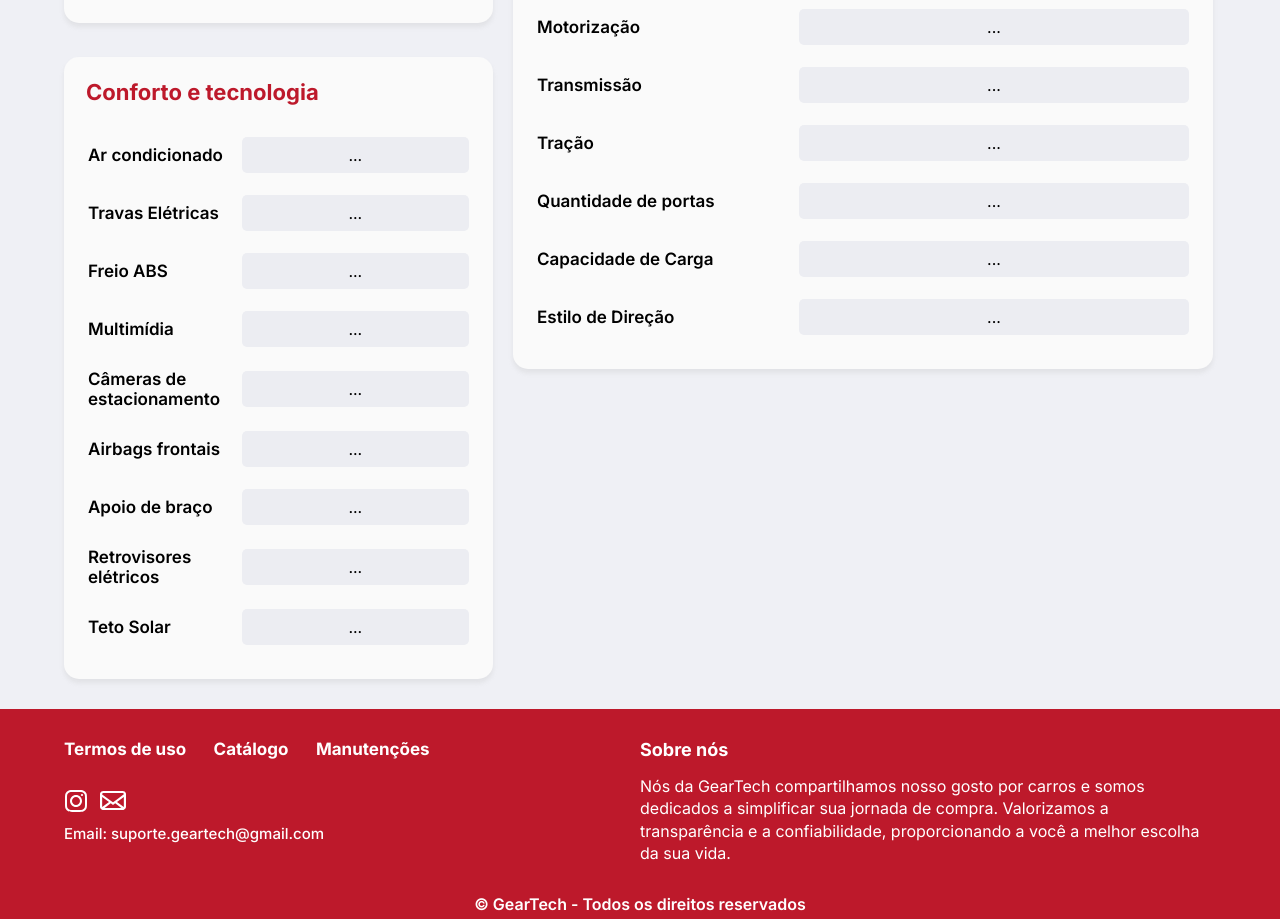
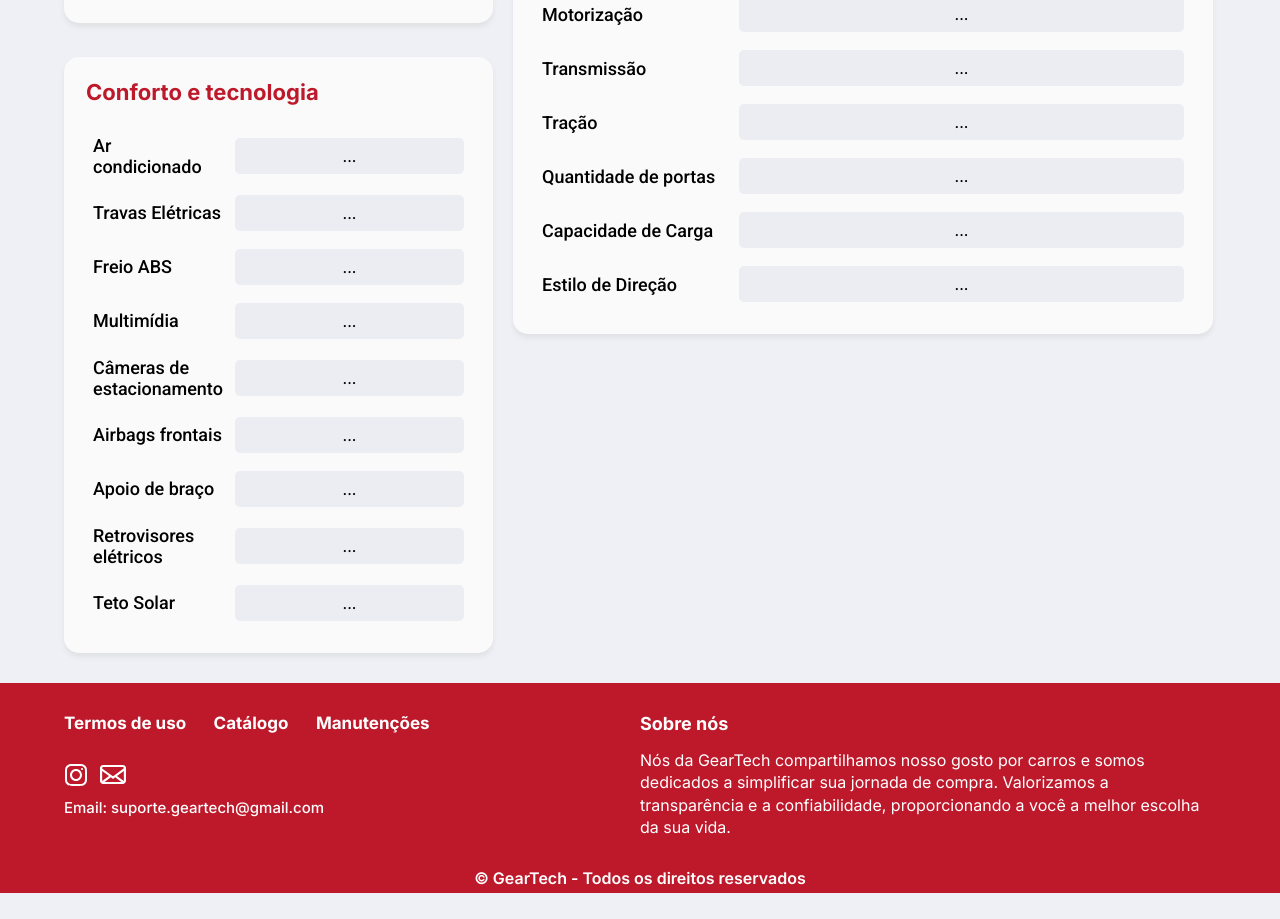
Before and after one commit to g3art3ch/GearTech, a PHP site: page /GearTech/assets/pages_connected/connected_car_specification.php in a window 1280 px wide. Shown: the part 511-1430 px from the top of the page. After the commit the page ends 1404 px from the top, so only its background shows below. Run offline with PHP 8.4, Linux system fonts and the light colour scheme; the visitor is signed in with stand-in values (Sample User, id 1); data comes from the database, SQL or seed files in the repository; data that the repository does not hold is empty.

Commit message:
corrections

```diff
--- a/assets/css/car-specification.css
+++ b/assets/css/car-specification.css
@@ -65,11 +65,11 @@
 .card-technology-specification h2 {
     font-size: 22px;
     color: var(--secondary);
+    margin-bottom: 20px;
 }
 
 .card-technology-specification table,
 .card-mecanic-specification table {
-    padding-top: 20px;
     width: 100%;
     table-layout: auto;
 }
@@ -77,15 +77,17 @@
 
 .card-mecanic-specification td,
 .card-technology-specification td {
-    padding: 10px 0px;
+    padding: 8px 5px;
     width: auto;
 }
 
 .card-mecanic-specification td:nth-child(1),
 .card-technology-specification td:nth-child(1) {
-    font-size: 17px;
-    width: 40%;
-    font-weight: 600;
+    font-size: 18px;
+    width: 30%;
+    font-weight: 500;
+    font-family: "Roboto", sans-serif;
+
 }
 
 .card-mecanic-specification p,
--- a/assets/css/user.css
+++ b/assets/css/user.css
@@ -68,6 +68,11 @@
     flex-direction: column;
 }
 
+.user-data form {
+    display: flex;
+    flex-direction: column;
+}
+
 .user-data label {
     font-size: 17px;
     margin-bottom: 12px;
--- a/assets/pages_connected/connected_car_specification.php
+++ b/assets/pages_connected/connected_car_specification.php
@@ -54,7 +54,7 @@ while ($result = $sql_query->fetch_assoc()) {
     <meta name="viewport" content="width=device-width, initial-scale=1.0">
     <link rel="preconnect" href="https://fonts.googleapis.com">
     <link rel="preconnect" href="https://fonts.gstatic.com" crossorigin>
-    <link href="https://fonts.googleapis.com/css2?family=Inter:wght@100..900&display=swap" rel="stylesheet">
+    <link href="https://fonts.googleapis.com/css2?family=Inter:wght@100..900&family=Merriweather+Sans:ital,wght@0,300..800;1,300..800&family=Poppins:ital,wght@0,100;0,200;0,300;0,400;0,500;0,600;0,700;0,800;0,900;1,100;1,200;1,300;1,400;1,500;1,600;1,700;1,800;1,900&family=Roboto:ital,wght@0,100;0,300;0,400;0,500;0,700;0,900;1,100;1,300;1,400;1,500;1,700;1,900&display=swap" rel="stylesheet">
     <link rel="stylesheet" href="../css/var.css">
     <link rel="stylesheet" href="../css/main/main.css">
     <link rel="stylesheet" href="../css/main/header.css">
--- a/assets/pages_connected/user.php
+++ b/assets/pages_connected/user.php
@@ -91,9 +91,9 @@ include('protect.php');
                             ?>
                             <form action="" method="post">
                                 <label for="">Confirme sua senha</label>
-                                <input type="text" placeholder="Insira sua senha" name="ConfSenha">
+                                <input type="password" placeholder="Insira sua senha" name="ConfSenha">
                                 <label for="">Edite sua senha</label>
-                                <input type="text" placeholder="Nova senha" name="EditSenha">
+                                <input type="password" placeholder="Nova senha" name="EditSenha">
                                 <button type="submit" name="submit">Confirmar alteração</button>
                             </form>
 
```
Also changed, not shown: assets/pages_connected/connected.php (+8 -1 lines).
